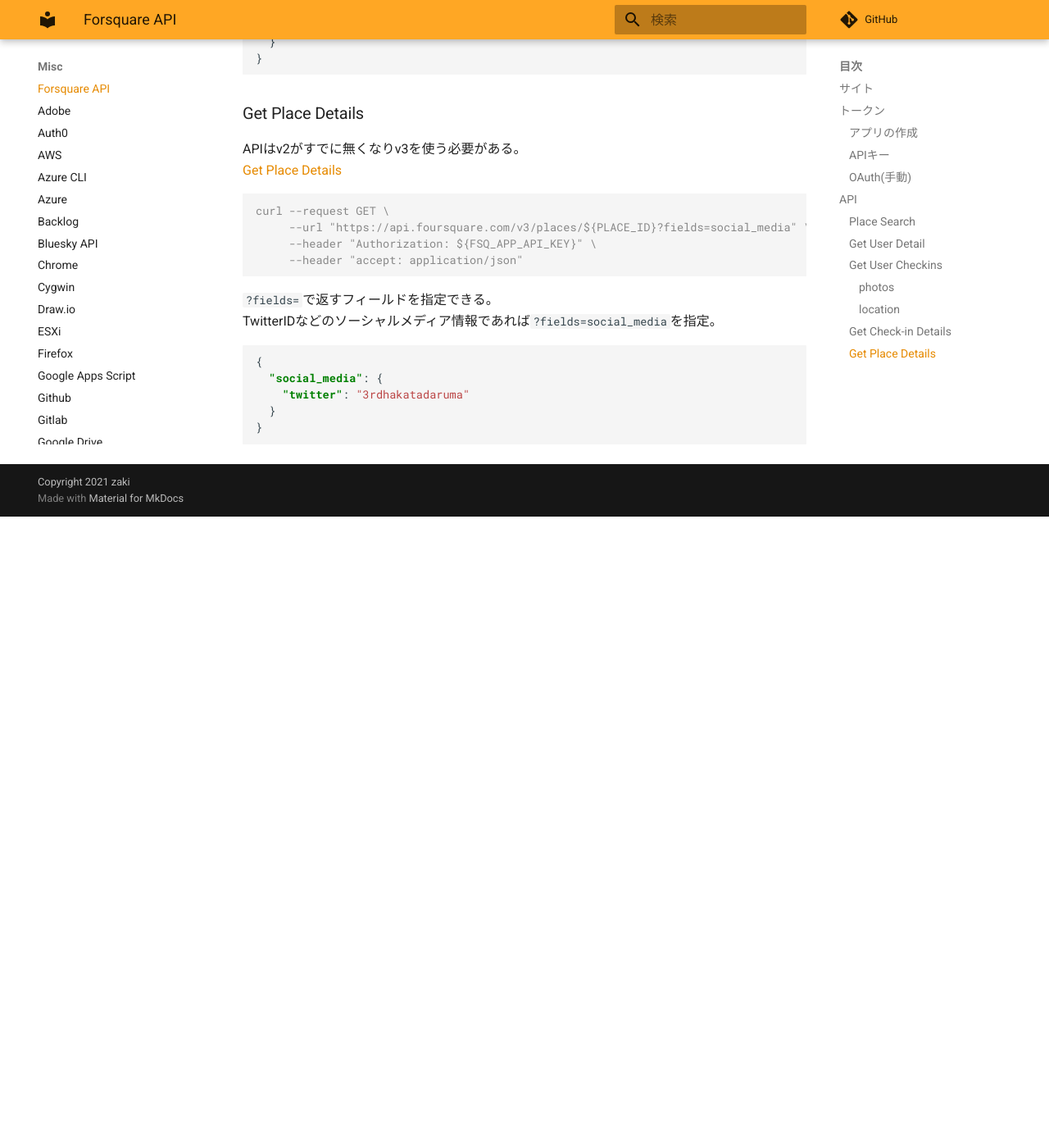
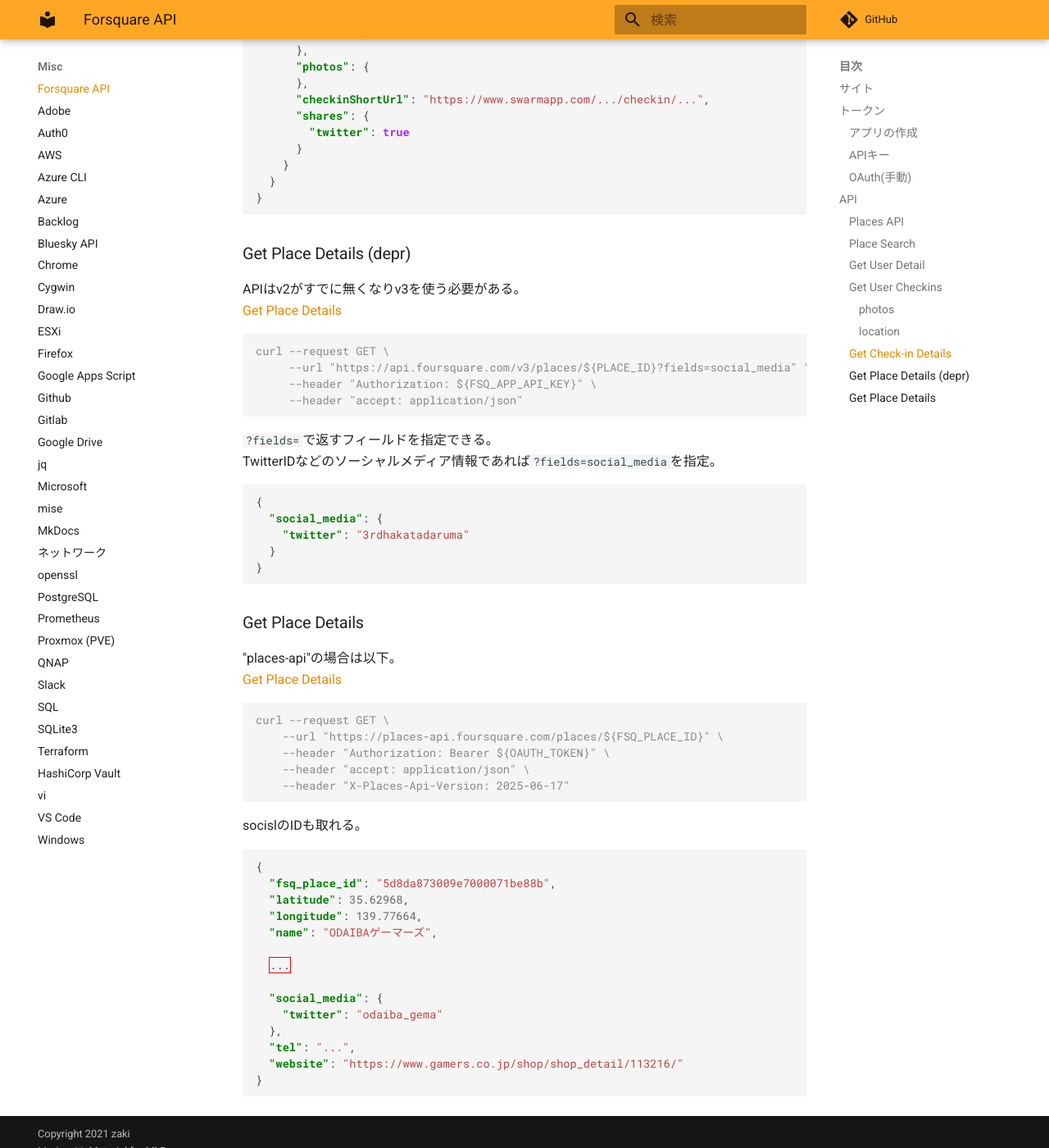
Before and after one commit to zaki-lknr/docs, an MkDocs documentation site: the page built from docs/Misc/4sq.md, in a window 1280 px wide and 1400 px high, scrolled down 4367 px. Shown: the whole window at 82% size. Built offline with MkDocs 1.6.1 and Material for MkDocs 9.7.7, drawn with Linux system fonts in a browser that asks for light colours; comment, search, counter and statistics services are not loaded; before the commit the page ends 4997 px from its top, so only the background shows below that; some of the changed text lies outside the part shown.

Commit message:
add: misc/4sq: Places API 価格・移行ガイドのリンク

````diff
--- a/docs/Misc/4sq.md
+++ b/docs/Misc/4sq.md
@@ -27,6 +27,12 @@
 これでtokenが表示される
 
 ## API
+
+### Places API
+
+- [Upcoming Changes](https://docs.foursquare.com/developer/reference/upcoming-changes)
+- [Pricing](https://foursquare.com/pricing/#places_api)
+- [Migration Guide](https://docs.foursquare.com/fsq-developers-places/reference/migration-guide)
 
 ### Place Search
 
@@ -197,7 +203,7 @@ Twitterなどのシェアを有効にしていると`shares`フィールドが
 }
 ```
 
-### Get Place Details
+### Get Place Details (depr)
 
 APIはv2がすでに無くなりv3を使う必要がある。
 [Get Place Details](https://docs.foursquare.com/developer/reference/place-details)
@@ -219,3 +225,35 @@ TwitterIDなどのソーシャルメディア情報であれば`?fields=social_m
   }
 }
 ```
+
+### Get Place Details
+
+"places-api"の場合は以下。
+[Get Place Details](https://docs.foursquare.com/fsq-developers-places/reference/place-details)
+
+```console
+curl --request GET \
+    --url "https://places-api.foursquare.com/places/${FSQ_PLACE_ID}" \
+    --header "Authorization: Bearer ${OAUTH_TOKEN}" \
+    --header "accept: application/json" \
+    --header "X-Places-Api-Version: 2025-06-17"
+```
+
+socislのIDも取れる。
+
+```json
+{
+  "fsq_place_id": "5d8da873009e7000071be88b",
+  "latitude": 35.62968,
+  "longitude": 139.77664,
+  "name": "ODAIBAゲーマーズ",
+
+  ...
+
+  "social_media": {
+    "twitter": "odaiba_gema"
+  },
+  "tel": "...",
+  "website": "https://www.gamers.co.jp/shop/shop_detail/113216/"
+}
+```
````
